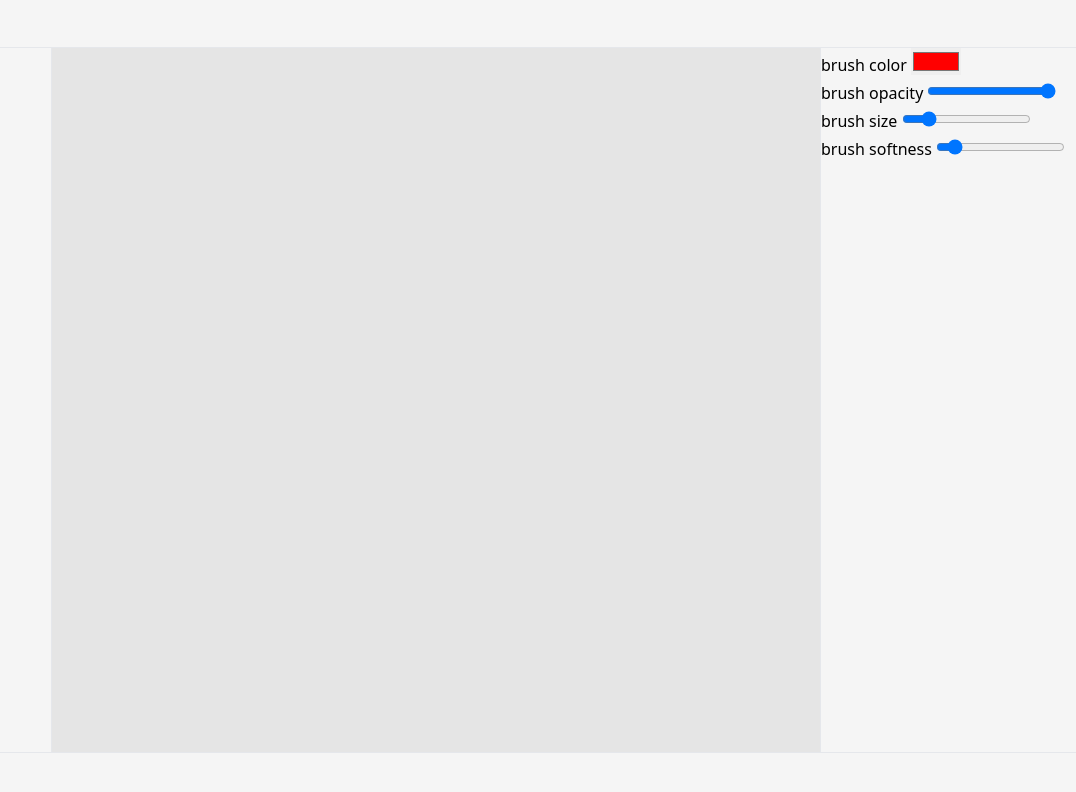
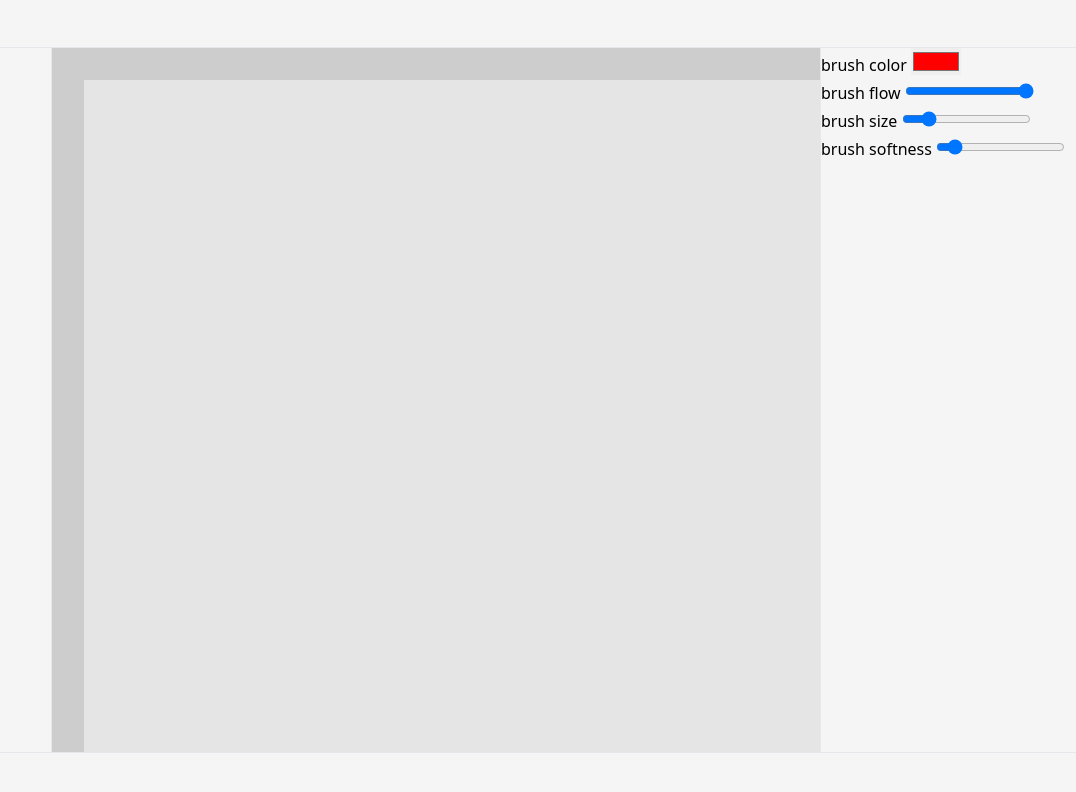
Before and after one commit to nsanso97/webpaint, a website built with Vite: page index.html in a window 1280 px wide. Shown: the whole page, without its empty margins (204-1280 px from the left). Built offline with nearby package versions, Linux system fonts and the light colour scheme; animation ran at ten frames a second.

Commit message:
FIX BLENDING, add TODOs, rename some stuff
Just figured out that WebGL uses pre-multiplied alpha by default.
It seems like the best choice, it was just unexpected.

```diff
--- a/index.html
+++ b/index.html
@@ -21,10 +21,10 @@
         </label>
 
         <label>
-          brush opacity
+          brush flow
           <input
             type="range"
-            id="brush-opacity"
+            id="brush-flow"
             min="0"
             max="1"
             step="0.05"
--- a/src/main.ts
+++ b/src/main.ts
@@ -7,9 +7,9 @@ import { mat3, mat4, vec2 } from "gl-matrix";
 const settings = {
   paintExtent: [256, 256] as v2,
 
-  viewportScale: 4.0,
-  viewportRotation: 0.0,
-  viewportTranslation: [0, 0] as v2,
+  viewScale: 3.0,
+  viewRotation: 0.0,
+  viewTranslation: [32, 32] as v2,
 
   brushColor: [1.0, 0.0, 0.0, 1.0] as v4,
   brushSize: 12.0,
@@ -42,7 +42,7 @@ type Context = {
   };
 
   mouse: {
-    viewportToTexel: mat3;
+    viewToTexel: mat3;
   };
 };
 
@@ -168,9 +168,9 @@ function setupContext(gl: WebGLRenderingContext): Context {
   present.uniforms = {
     view: rp_present.makeViewMat(
       mat4.create(),
-      settings.viewportScale,
-      settings.viewportRotation,
-      settings.viewportTranslation,
+      settings.viewScale,
+      settings.viewRotation,
+      settings.viewTranslation,
     ),
     proj: rp_present.makeProjMat(mat4.create(), [
       gl.canvas.width,
@@ -185,26 +185,23 @@ function setupContext(gl: WebGLRenderingContext): Context {
   );
 
   const mouse = ctx.mouse;
-  mouse.viewportToTexel = makeViewportToTexel(
-    mat3.create(),
-    present.uniforms.view,
-  );
+  mouse.viewToTexel = makeViewToTexel(mat3.create(), present.uniforms.view);
   return ctx;
 }
 
-function makeViewportToTexel(out: mat3, texelToViewport: mat4): mat3 {
+function makeViewToTexel(out: mat3, texelToView: mat4): mat3 {
   //copy by dropping Z coordinates
-  out[0] = texelToViewport[0];
-  out[1] = texelToViewport[1];
-  out[2] = texelToViewport[3];
+  out[0] = texelToView[0];
+  out[1] = texelToView[1];
+  out[2] = texelToView[3];
 
-  out[3] = texelToViewport[4];
-  out[4] = texelToViewport[5];
-  out[5] = texelToViewport[7];
+  out[3] = texelToView[4];
+  out[4] = texelToView[5];
+  out[5] = texelToView[7];
 
-  out[6] = texelToViewport[12];
-  out[7] = texelToViewport[13];
-  out[8] = texelToViewport[15];
+  out[6] = texelToView[12];
+  out[7] = texelToView[13];
+  out[8] = texelToView[15];
 
   mat3.invert(out, out);
   return out;
@@ -215,8 +212,8 @@ function setupUserInputs(gl: WebGLRenderingContext, ctx: Context) {
   const inputBrushColor = document.querySelector(
     "#brush-color",
   ) as HTMLInputElement;
-  const inputBrushOpacity = document.querySelector(
-    "#brush-opacity",
+  const inputBrushFlow = document.querySelector(
+    "#brush-flow",
   ) as HTMLInputElement;
   const inputBrushSize = document.querySelector(
     "#brush-size",
@@ -229,7 +226,7 @@ function setupUserInputs(gl: WebGLRenderingContext, ctx: Context) {
     .map((c) => Math.floor(c * 0xff))
     .slice(0, 3)
     .reduce((r, c) => r + c.toString(16).padStart(2, "0"), "#");
-  inputBrushOpacity.value = settings.brushColor[3].toString();
+  inputBrushFlow.value = settings.brushColor[3].toString();
   inputBrushSize.value = settings.brushSize.toString();
   inputBrushSoftness.value = settings.brushSoftness.toString();
 
@@ -261,7 +258,7 @@ function setupUserInputs(gl: WebGLRenderingContext, ctx: Context) {
     vec2.transformMat3(
       ctx.paint.uniforms.mouse_pos,
       ctx.paint.uniforms.mouse_pos,
-      ctx.mouse.viewportToTexel,
+      ctx.mouse.viewToTexel,
     );
     rp_paint.updateUniforms(gl, ctx.paint.program, ctx.paint.locations, {
       mouse_pos: ctx.paint.uniforms.mouse_pos,
@@ -285,7 +282,7 @@ function setupUserInputs(gl: WebGLRenderingContext, ctx: Context) {
     });
   });
 
-  inputBrushOpacity.addEventListener("change", (event) => {
+  inputBrushFlow.addEventListener("change", (event) => {
     const e = event as InputEvent;
     const t = e.target as HTMLInputElement;
     settings.brushColor[3] = +t.value;
--- a/src/renderpass/paint.ts
+++ b/src/renderpass/paint.ts
@@ -32,6 +32,8 @@ const frag_src = `
     uniform mediump vec4 u_brush_color;
     uniform mediump float u_brush_softness;
 
+    const highp float eps = 0.000001; // epsilon, to prevent division by 0
+
     void main() {
         mediump vec4 original_clr = texture2D(u_sampler, v_uv);
 
@@ -41,18 +43,12 @@ const frag_src = `
         mediump float brush_sdf = -(dist_to_circle * 2.0 - 1.0);
 
         mediump float brush_alpha = clamp(
-            (1.0 / u_brush_softness) * brush_sdf,
+            1.0 / (u_brush_softness + eps) * brush_sdf,
             0.0, 1.0);
-        brush_alpha =  brush_alpha * u_brush_color.w;
 
-        // pm_* stands for pre-multiplied alpha
-        mediump vec3 pm_brush_clr = u_brush_color.xyz * brush_alpha;
-        mediump vec3 pm_original_clr = original_clr.xyz * original_clr.w;
-
-        mediump vec3 pm_frag_clr = pm_brush_clr + (1.0 - brush_alpha) * pm_original_clr;
-        mediump float frag_alpha = brush_alpha + (1.0 - brush_alpha) * original_clr.w;
-
-        gl_FragColor = vec4(1.0/frag_alpha * pm_frag_clr, frag_alpha);
+        mediump vec4 brush_clr = vec4(u_brush_color.xyz * u_brush_color.w, u_brush_color.w);
+        brush_clr = brush_clr * brush_alpha;
+        gl_FragColor = brush_clr + (1.0 - brush_clr.w) * original_clr;
     }
 `;
 
--- a/src/renderpass/present.ts
+++ b/src/renderpass/present.ts
@@ -34,15 +34,15 @@ export type Attributes = {
 
 export type Uniforms = {
   /**
-   * Transform from texel(0:Wt,0:Ht) to viewport(0:Wv,0:Hv)
+   * Transform from texel(0:Wt,0:Ht) to view(0:Wv,0:Hv)
    *
-   * The viewport's Wv and Hv are equal to the canvas' Wc and Hc
+   * The view's Wv and Hv are equal to the canvas' Wc and Hc
    * The transformation can scale, rotate and translate the texel
    * space freely, meaning that the bounds of the 2 spaces do not
    * need to match, but it should keep the correct texel aspect ratio
    */
   view: mat4;
-  /** Transform from viewport(0:Wv,0:Hv) to clip(-1:1,-1:1) */
+  /** Transform from view(0:Wv,0:Hv) to clip(-1:1,-1:1) */
   proj: mat4;
 };
 
@@ -161,7 +161,7 @@ export function draw(
   tex: Textures,
   triangleCount: number,
 ) {
-  gl.clearColor(0.0, 0.0, 0.0, 0.0);
+  gl.clearColor(0.0, 0.0, 0.0, 0.1);
   gl.clear(gl.COLOR_BUFFER_BIT);
 
   gl.useProgram(prg);
@@ -186,7 +186,7 @@ export function draw(
  *
  * @param scale scale at which to draw the original texels
  * @param rotation radians
- * @param translation in viewport units
+ * @param translation in view units
  * @returns out */
 export function makeViewMat(
   out: mat4,
```
Also changed, not shown: TODO.md (added, +49 -0 lines), src/renderpass/shared.ts (+4 -4 lines).
